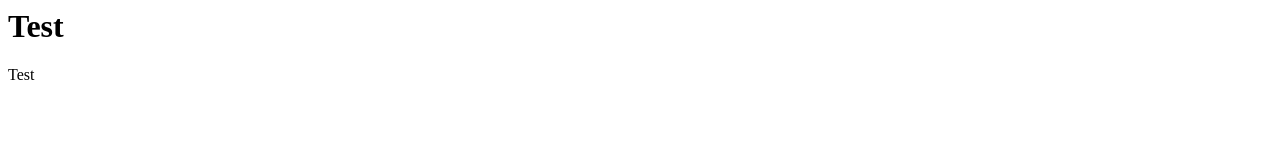
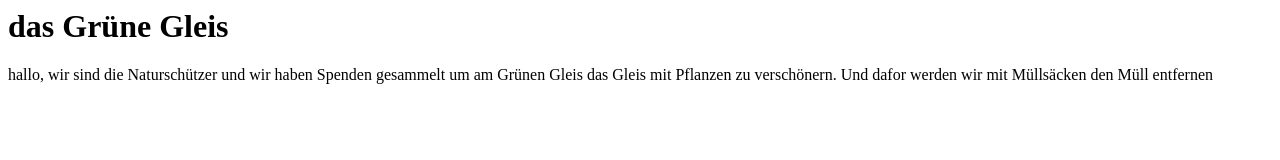
Before and after one commit to Egal-hub/change, a plain HTML site: page index.html in a window 1280 px wide. Drawn offline with Linux system fonts and the light colour scheme.

Commit message:
Update index.html

```diff
--- a/index.html
+++ b/index.html
@@ -1 +1,3 @@
-<html><h1>Test</h1>Test</html>
+<html><h1>das Grüne Gleis </h1>hallo, wir sind die Naturschützer und wir haben Spenden gesammelt
+  um am Grünen Gleis das Gleis mit Pflanzen zu verschönern.
+Und dafor werden wir mit Müllsäcken den Müll entfernen </html>
```
